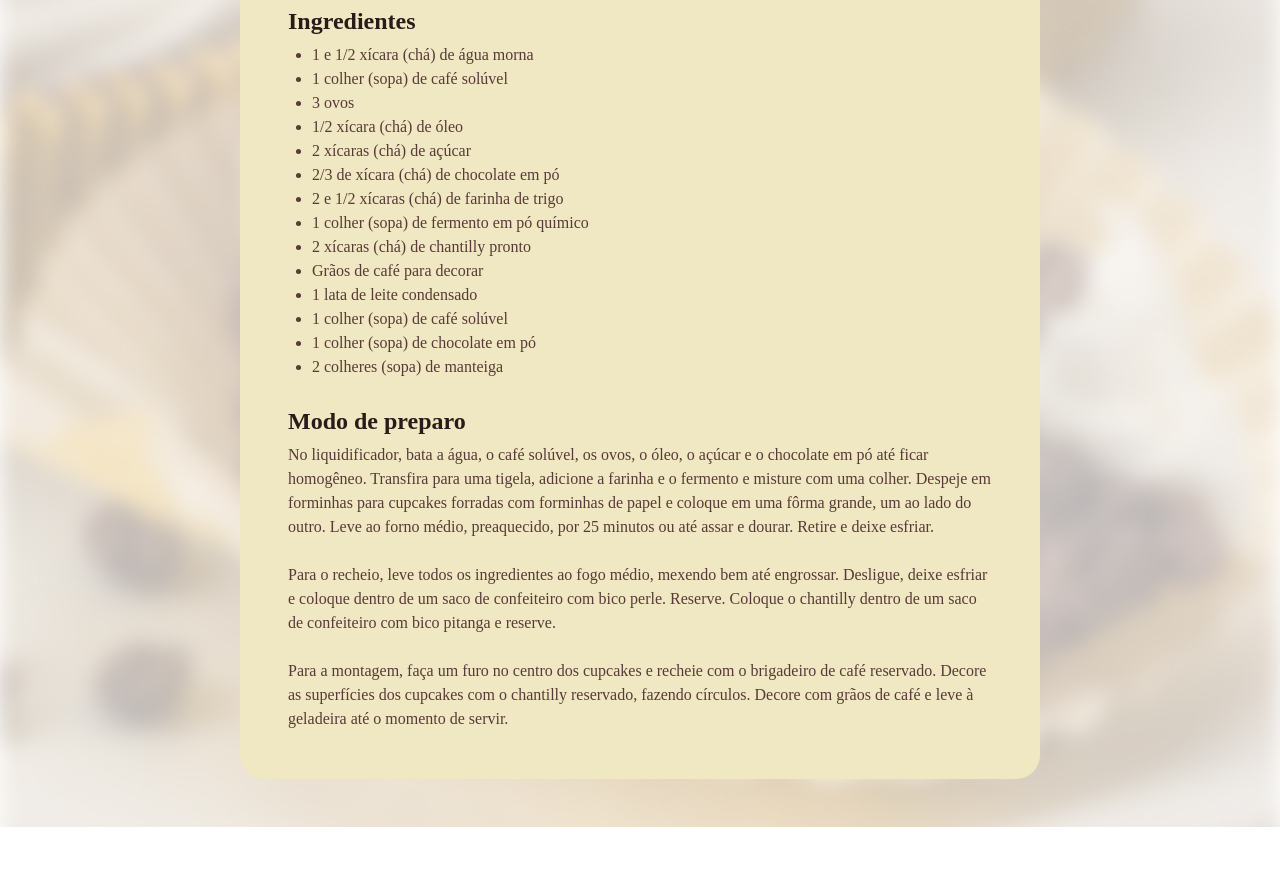
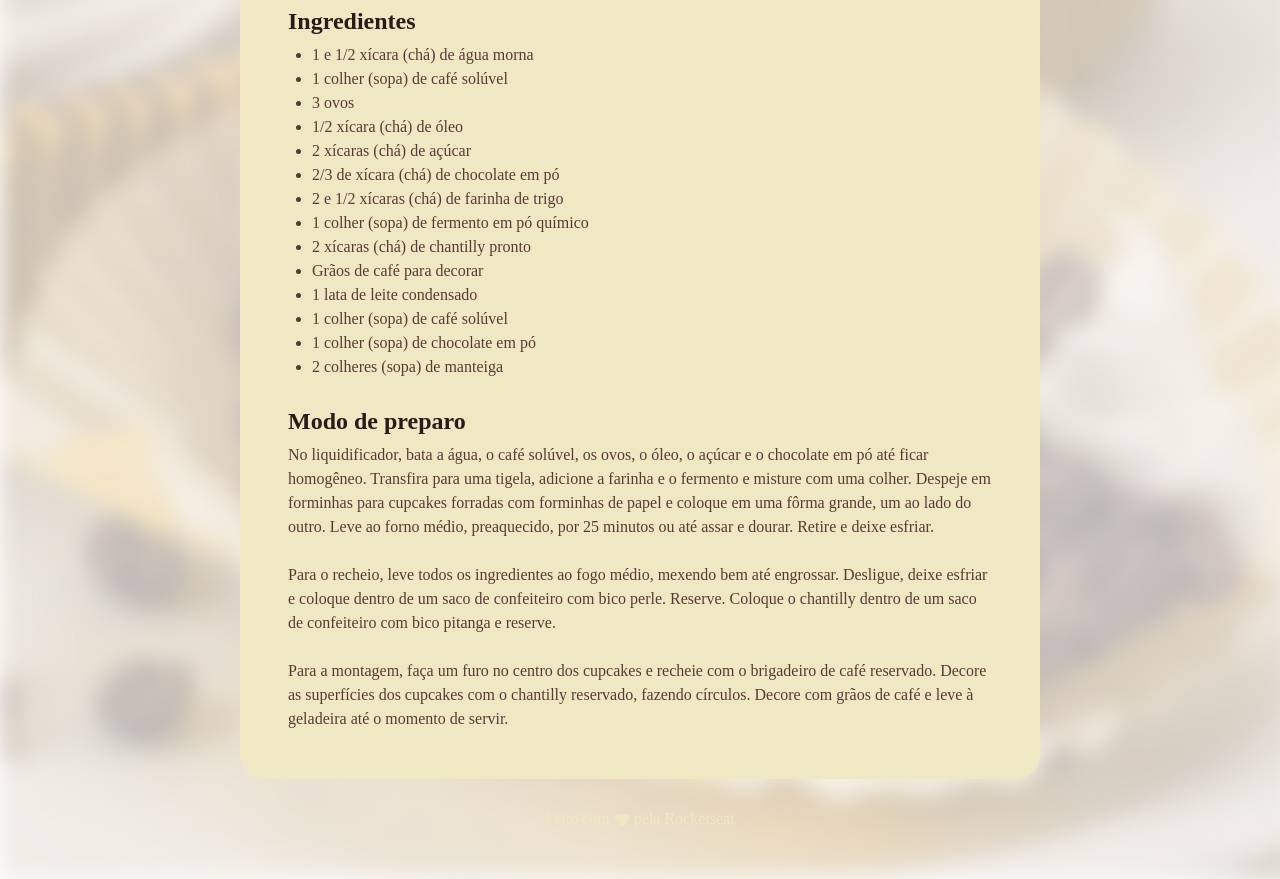
Before and after one commit to RenatoRissato/projeto-receitas-fullstack, a plain HTML site: page index.html in a window 1280 px wide. Shown: the part 728-1607 px from the top of the page. Before the commit the page ends 1555 px from the top, so only its background shows below. Drawn offline with Linux system fonts and the light colour scheme; a web font is replaced by a local one.

Commit message:
Adicionando footer

```diff
--- a/index.html
+++ b/index.html
@@ -59,5 +59,9 @@
         </section>
     </main>
     </div>
+
+    <footer>
+        Feito com <img src="assets/ph_heart-fill.svg" alt="Coração"> pela Rocketseat
+    </footer>
 </body>
 </html>
--- a/style.css
+++ b/style.css
@@ -20,7 +20,7 @@
     padding: 24px;
     background-color: #f0e8c2;
     border-radius: 24px;
-    margin: 48px auto;
+    margin: 48px auto 28px;
 }
 
 img{
@@ -55,3 +55,13 @@
 ul{
     padding-left: 24px;
 }
+
+footer{
+    color: #F0E8C2;
+    text-align: center;
+    padding-bottom: 48px;
+}
+
+footer img{
+    vertical-align: middle;
+}
```
Also changed, not shown: assets/ph_heart-fill.svg (added).
